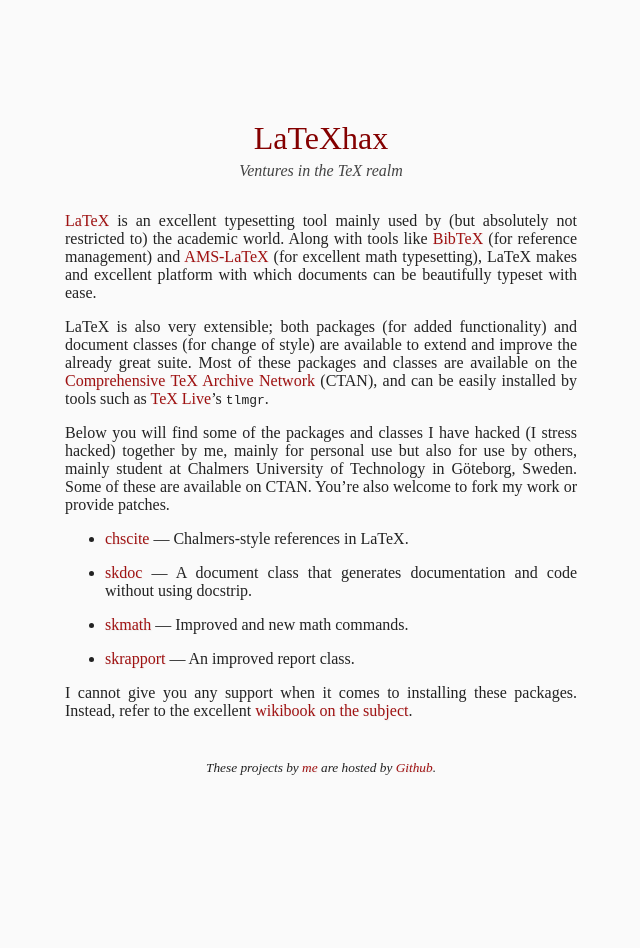
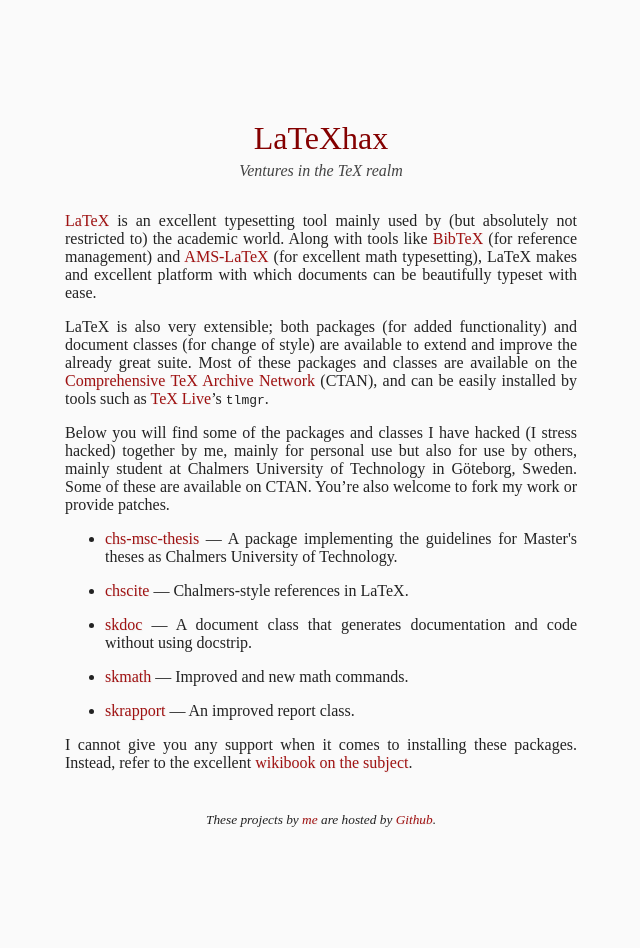
Before and after one commit to urdh/blog, a Jekyll site: the page latexhax.html, which Jekyll copies as it is, in a window 1280 px wide. Shown: the whole page, without its empty margins (319-959 px from the left). Built offline with Jekyll 4.4.1, drawn with Linux system fonts in a browser that asks for light colours; some web fonts are replaced; before the commit the page ends 900 px from its top, so only the background shows below that.

Commit message:
Add chs-msc-thesis to latexhax page

```diff
--- a/latexhax.html
+++ b/latexhax.html
@@ -16,6 +16,7 @@
     <p>LaTeX is also very extensible; both packages (for added functionality) and document classes (for change of style) are available to extend and improve the already great suite. Most of these packages and classes are available on the <a href="http://www.ctan.org/">Comprehensive TeX Archive Network</a> (CTAN), and can be easily installed by tools such as <a href="http://www.tug.org/texlive/">TeX Live</a>&rsquo;s <code>tlmgr</code>.</p>
     <p>Below you will find some of the packages and classes I have hacked (I stress hacked) together by me, mainly for personal use but also for use by others, mainly student at Chalmers University of Technology in Göteborg, Sweden. Some of these are available on CTAN. You&rsquo;re also welcome to fork my work or provide patches.</p>
     <ul>
+        <li><p><a href="http://github.com/urdh/chs-msc-thesis/">chs-msc-thesis</a> — A package implementing the guidelines for Master's theses as Chalmers University of Technology.</p></li>
         <li><p><a href="http://urdh.github.com/chscite/">chscite</a> — Chalmers-style references in LaTeX.</p></li>
         <li><p><a href="http://urdh.github.com/skmath/">skdoc</a> — A document class that generates documentation and code without using docstrip.</p></li>
         <li><p><a href="http://urdh.github.com/skmath/">skmath</a> — Improved and new math commands.</p></li>
```
